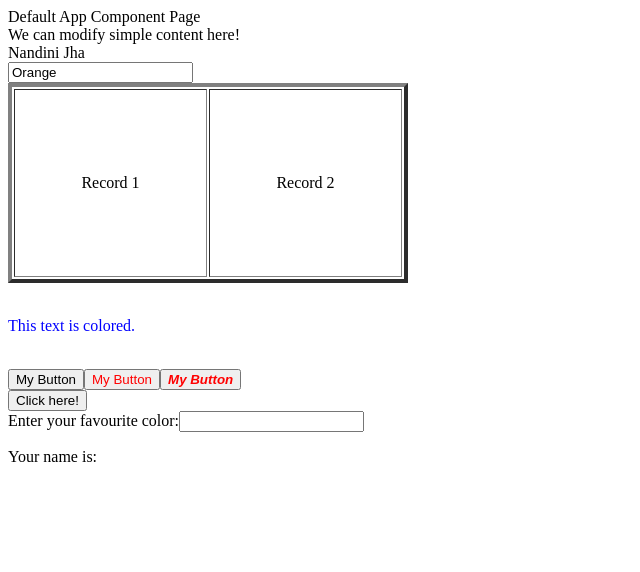
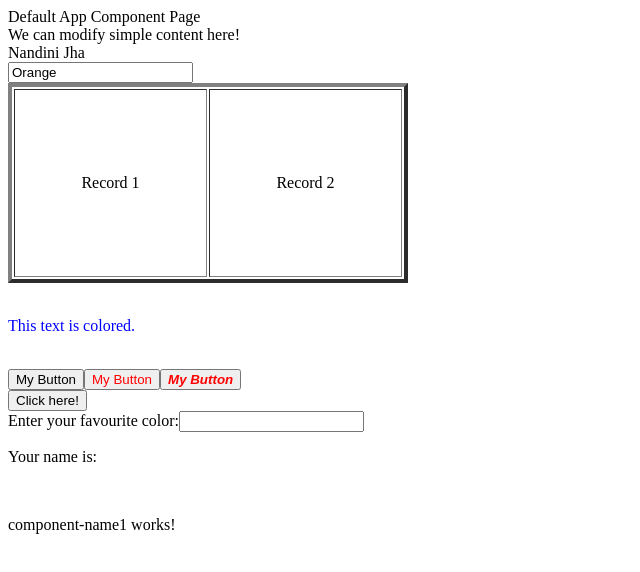
Before and after one commit to SmartNandini/AngularAppLearn1, an Angular app: page / in a window 1280 px wide. Shown: the top 572 px of the page, without its empty margins (0-640 px from the left). Built offline with nearby package versions, Linux system fonts and the light colour scheme.

Commit message:
Routing by selectors in 1 single page!

```diff
--- a/src/app/app.component.html
+++ b/src/app/app.component.html
@@ -31,5 +31,6 @@
 
       <p>Your name is: {{color}}</p>
 <br>
+<app-component-name1></app-component-name1>
 
 <router-outlet />
--- a/src/app/app.component.ts
+++ b/src/app/app.component.ts
@@ -1,13 +1,14 @@
 import { Component } from '@angular/core';
 import { RouterOutlet } from '@angular/router';
 import { FormsModule } from '@angular/forms';
+import { ComponentName1Component } from './component-name1/component-name1.component';
 //import { CommonModule } from '@angular/common';
 
 @Component({
   selector: 'app-root',
   standalone: true,
   //imports: [RouterOutlet, FormsModule,CommonModule],
-  imports: [RouterOutlet, FormsModule],
+  imports: [RouterOutlet, FormsModule, ComponentName1Component],
   templateUrl: './app.component.html',
   styleUrl: './app.component.scss'
 })
```
Also changed, not shown: src/app/component-name1/component-name1.component.html (line endings or trailing spaces).
